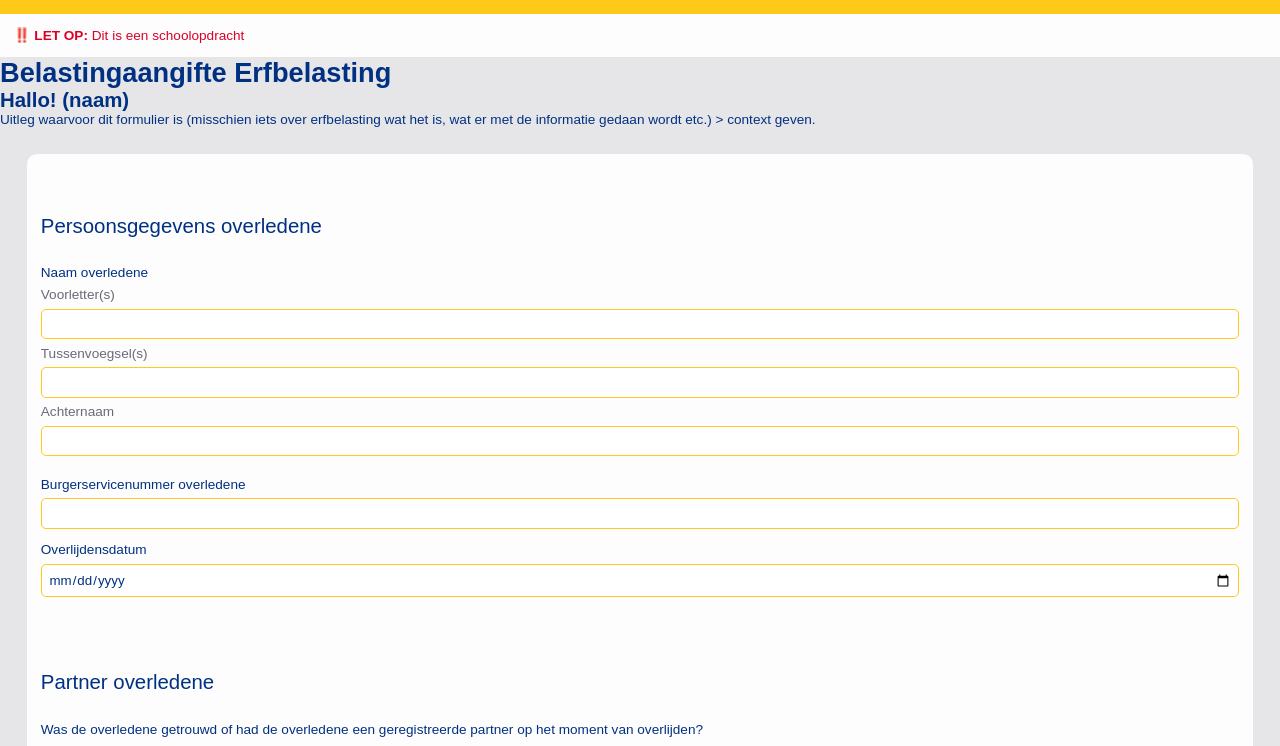
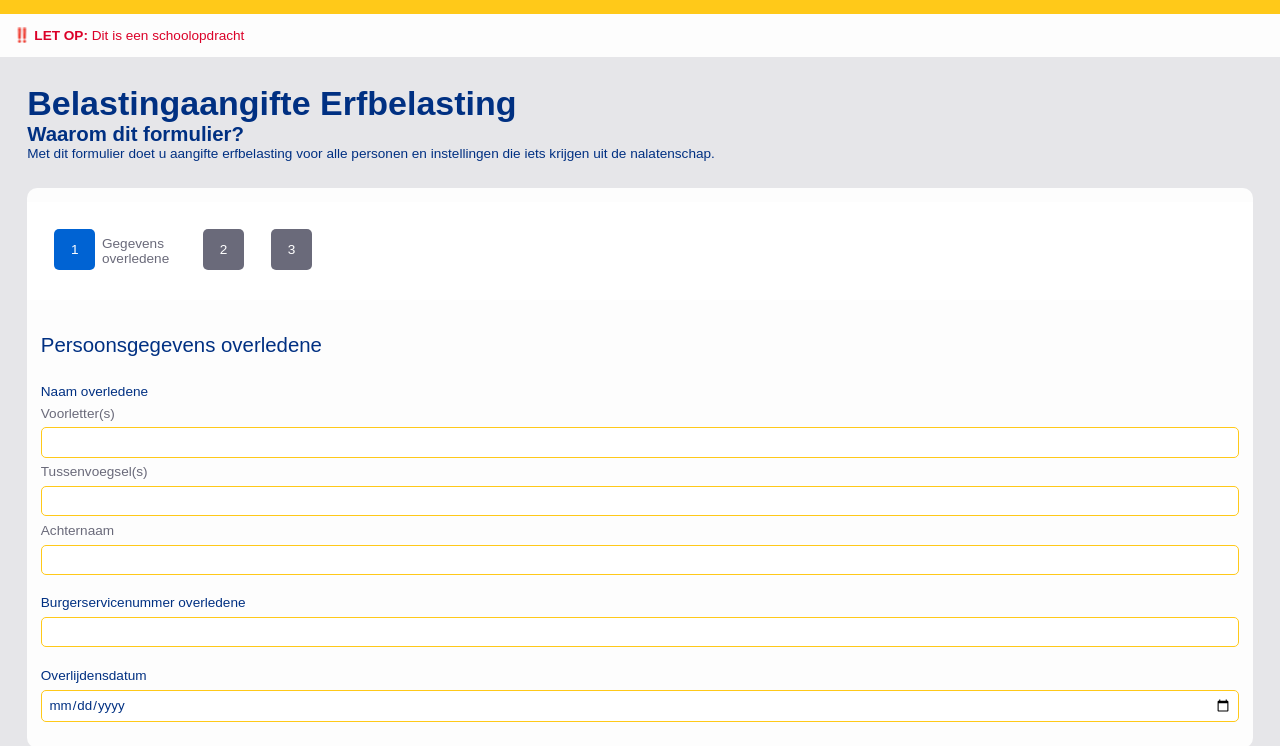
Before and after one commit to misama17/WDD-Browser-Technology-MilaMassaro, a plain HTML site: page index.html in a window 1280 px wide. Shown: the part 54-800 px from the top of the page. Drawn offline with Linux system fonts and the light colour scheme; a web font is replaced by a local one.

Commit message:
update dinsdag week 3

```diff
--- a/index.html
+++ b/index.html
@@ -24,17 +24,32 @@
     <p>‼️ <strong>Let op:</strong> Dit is een schoolopdracht</p>
 </header>
 <main>
-	<h1>Belastingaangifte Erfbelasting</h1>
-
     <section>
-        <h2>Hallo! (naam)</h2>
-        <p>Uitleg waarvoor dit formulier is (misschien iets over erfbelasting wat het is, wat er met de informatie gedaan wordt etc.) > context geven.</p>
+        <h1>Belastingaangifte Erfbelasting</h1>
+        <h2>Waarom dit formulier?</h2>
+        <p>Met dit formulier doet u aangifte erfbelasting voor alle personen en instellingen die iets krijgen uit de nalatenschap.</p>
     </section>
 
     <!-- NAME TOEVOEGEN OVERAL !!! -->
     <!-- action: naar tweede pagina voor volgende stap sturen. -->
     <!-- Feedback week 2: niet handig >> andere oplossing zoeken. -->
-    <form action="" method="post">
+    <!-- Feedback week 3: toch wel handiger om meerdere HTML pagina's te maken -->
+    <form action="./pagina2.html">
+
+        <nav>
+            <ul>
+                <li>
+                    <a href="./index.html">1</a>
+                    <p>Gegevens overledene</p>
+                </li>
+                <li>
+                    <a href="./pagina2.html">2</a>
+                </li>
+                <li>
+                    <a href="./pagina2.html">3</a>
+                </li>
+            </ul>
+        </nav>
 
         <!------- 1a: Persoonsgegevens overledene ------->
         <fieldset>
@@ -44,6 +59,7 @@
                 <label for="deceased-initials">
                     Voorletter(s)
                     <input type="text" id="deceased-initials" required>
+                    <p class="error-msg" id="errorID" aria-live="polite"></p>
                 </label>
                 <label for="deceased-prefixes">
                     Tussenvoegsel(s)
@@ -54,7 +70,7 @@
                     <!-- !! Vraag Gemini: pattern voor minimaal 2 tekens, alleen letters, inclusief vreemde tekens (accenten) en een koppelteken  -->
                     <!-- Door aria-describedby toe te voegen met eenzelfde id weet de screenreader dat de p bij input hoort (- workshop Victor) -->
                     <input type="text" id="deceased-surname" pattern="[a-zA-ZÀ-ÿ '\-]{2,}$" aria-describedby="errorID" required>
-                    <p class="error" id="errorID" aria-live="polite"></p>
+                    <p class="error-msg" id="errorID" aria-live="polite"></p>
                 </label>
             </fieldset>
             <fieldset>
@@ -64,13 +80,14 @@
                     <!-- NOG PATTERN VERBETEREN! -->
                     <!-- https://developer.mozilla.org/en-US/docs/Web/HTML/Reference/Attributes/pattern -->
                     <input minlength="9" maxlength="9" type="text" id="bsn" pattern="[1-9][0-9]{8}" aria-describedby="errorID" required>
-                    <p class="error" id="errorID" aria-live="polite"></p>
+                    <p class="error-msg" id="errorID" aria-live="polite"></p>
                 </label>
             </fieldset>
             <fieldset class="date">
                 <legend>Overlijdensdatum</legend>
                 <!-- AANPASSEN? Misschien value="2026-01-01" invullen, alleen jaartal is niet mogelijk -->
                 <input type="date" name="date-deceased" max="2026-03-01" required>
+                <p class="error-msg" id="errorID" aria-live="polite"></p>
             </fieldset>
         </fieldset>
 
@@ -199,7 +216,7 @@
                     <legend>Naam notaris</legend>
                     <label for="notary-initials">
                         Voorletter(s)
-                        <input type="text" id="notary-initials" required>
+                        <input type="text" id="notary-initials">
                     </label>
                     <label for="notary-prefixes">
                         Tussenvoegsel(s)
@@ -207,7 +224,7 @@
                     </label>
                     <label for="notary-surname">
                         Achternaam
-                        <input type="text" id="notary-surname" pattern="[a-zA-ZÀ-ÿ]{2,}$" required>
+                        <input type="text" id="notary-surname" pattern="[a-zA-ZÀ-ÿ]{2,}$">
                     </label>
                 </fieldset>
                 <fieldset>
@@ -227,7 +244,7 @@
 
 
         <!-- a ref? button? -->
-        <button type="submit">Volgende stap</button>
+        <button type="submit">Volgende</button>
     </form>
 
 </main>
--- a/scripts/script.js
+++ b/scripts/script.js
@@ -1,7 +1,5 @@
 // MARK: Constanten
 const form = document.querySelector("form")
-const errorID = document.querySelector("#errorID")
-
 const inputs = form.querySelectorAll("input")
 
 
@@ -15,27 +13,37 @@
 // MARK: Functions
 // Aantekeningen van workshop Victor (zie Notion: https://www.notion.so/Browser-Technology-3-6-30c4a28d1c2c8008a1f6d3a744cb105a?source=copy_link)
 // en https://codepen.io/3hos15/pen/PwGGGRM
+
 // ---------- Validity Check ----------
 form.addEventListener('submit', event => {
-	// Stopt verzending van formulier als het niet correct is ingevuld/voor de check
-	event.preventDefault()
-
 	// Hiermee zorg je dat er wel wat report wordt
 	// event.target.reportValidity()
 
 
     inputs.forEach(input => {
         if (!input.checkValidity()) {
+            // Stopt verzending van formulier als het niet correct is ingevuld/voor de check
+            event.preventDefault()
+
             input.setAttribute("aria-describedby", "errorID")
-            errorID.textContent = "veld is niet goed hoor"
+
+            // Vasilis: parentNode neemt het bovenliggende element in HTML DOM
+            let errorMsg = input.parentNode.querySelector('p.error-msg');
+
+            // extra if-statement, omdat hij het moet doen als er een p met class=error aanwezig is.
+            if(errorMsg){
+                errorMsg.textContent = "Dit veld is niet correct ingevuld."
+
+                input.setAttribute("aria-invalid", "true")
+            }
+
 
             // Direct focus naar waar de fout zit (- workshop Victor, zie aantekeningen)
             // input.focus()
 
-            // VRAAG: aria-invalid true toevoegen en de volgende weer weghalen??
-            input.setAttribute("aria-invalid", "true")
         } else {
             errorID.textContent = ""
+            input.setAttribute("aria-invalid", "false")
         }
     })
 
@@ -47,7 +55,9 @@
 inputs.forEach(input => {
     input.addEventListener("input", () => {
         if (input.checkValidity()) {
-            errorID.textContent = ""
+            let errorMsg = input.parentNode.querySelector('p.error-msg');
+
+            errorMsg.textContent = ""
             input.setAttribute("aria-invalid", "false")
         }
     })
--- a/styles/style.css
+++ b/styles/style.css
@@ -19,7 +19,8 @@
     --color-text-three: #FFFFFF;
     --color-accent-one: #0063D3;
     --color-accent-two: #DB0028;
-    --color-accent-hover: #0063D326;
+    --color-opacity-one: #0063D326;
+    --color-opacity-two: #DB002826;
 }
 
 /* ---------- FONTS ----------*/
@@ -81,8 +82,14 @@
 
 h1 {
     color: var(--color-text-one);
+    font-size: 2.5em;
+    font-family: 'NS Sans Bold', Arial, Helvetica, sans-serif;
 }
 
+h2 {
+    font-size: 1.5em;
+    font-family: 'NS Sans Demi', Arial, Helvetica, sans-serif;
+}
 
 
 
@@ -90,6 +97,7 @@
 /* ---------- SECTION: intro ----------*/
 section:nth-of-type(1) {
     color: var(--color-text-one);
+    margin: 2em;
 }
 
 
@@ -97,20 +105,75 @@
 
 
 /* MARK: Form
+/* ---------- FORM: navigatie ----------*/
+form nav {
+    position: sticky;
+    top: 0;
+    background-color: var(--color-background-three);
+
+    width: 100%;
+    margin: 1em auto;
+    padding: 2em;
+
+    & ul {
+    display: flex;
+    gap: 2em;
+    padding: 0;
+
+
+    & li {
+        list-style-type: none;
+        display: flex;
+
+        & a:has(+p) {
+            background-color: var(--color-accent-one);
+            color: var(--color-text-three);
+        }
+    }
+
+    & a {
+        background-color: var(--color-text-two);
+        color: var(--color-text-three);
+        display: flex;
+        justify-content: center;
+        align-items: center;
+
+        width: 3em;
+        height: 3em;
+        aspect-ratio: 1;
+        text-decoration: none;
+        border-radius: 5px;
+
+        &:hover {
+            background-color: var(--color-background-one);
+        }
+    }
+
+    & p {
+        width: min-content;
+        margin: .5em;
+    }
+}
+}
+
+
 /* ---------- FORM: algemeen ----------*/
 form {
     margin: 2em;
     background-color: var(--color-background-two);
     color: var(--color-text-two);
     border-radius: 10px;
+
+    max-height: 70vh;
+    overflow-y: auto;
     /* box-shadow: 0 2px 5px rgb(from var(--color-text-two) r g b / 0.5); */
 
     & > fieldset {
-        padding: 1em;
+        padding: 1em 1em 3em 1em;
     }
 
     & > fieldset > legend {
-        padding: 3em 0 0 0;
+        padding: 1em 0 0 0;
         font-size: 1.5em;
     }
 
@@ -163,7 +226,6 @@
     }
 }
 
-
 .name {
     display: flex;
     flex-direction: column;
@@ -173,13 +235,6 @@
         margin: .5em 0;
     }
 }
-
-/* .s1bcd-radio {
-    display: flex;
-    flex-direction: column;
-    gap: .5em;
-    margin-bottom: 1em;
-} */
 
 .s1bcd-radio {
     & input[type="radio"] {
@@ -198,7 +253,7 @@
     color: var(--color-text-one);
 
     &:hover {
-        background-color: var(--color-accent-hover);
+        background-color: var(--color-opacity-one);
     }
 
     &:has(input:checked) {
@@ -261,10 +316,9 @@
 /* MARK: Validity
 /* ---------- Name ---------- */
 /* Direct op input geplaatst: pattern klopt niet? dan GELIJK melding */
-/* input:user-invalid {
-  border: 1px solid var(--color-accent-two);
-  border-left-width: 6px;
-} */
+ input:user-invalid {
+    background-color: var(--color-opacity-two);
+ }
 
 input[aria-invalid="true"] {
     border: 1px solid var(--color-accent-two);
@@ -279,6 +333,7 @@
 
 /* MARK: Error message
 /* ---------- Foutmelding ---------- */
-.error {
+.error-msg {
     color: var(--color-accent-two);
+    margin: .5em 0;
 }
```
Also changed, not shown: pagina2.html (added, +37 -0 lines), 1 other file.
